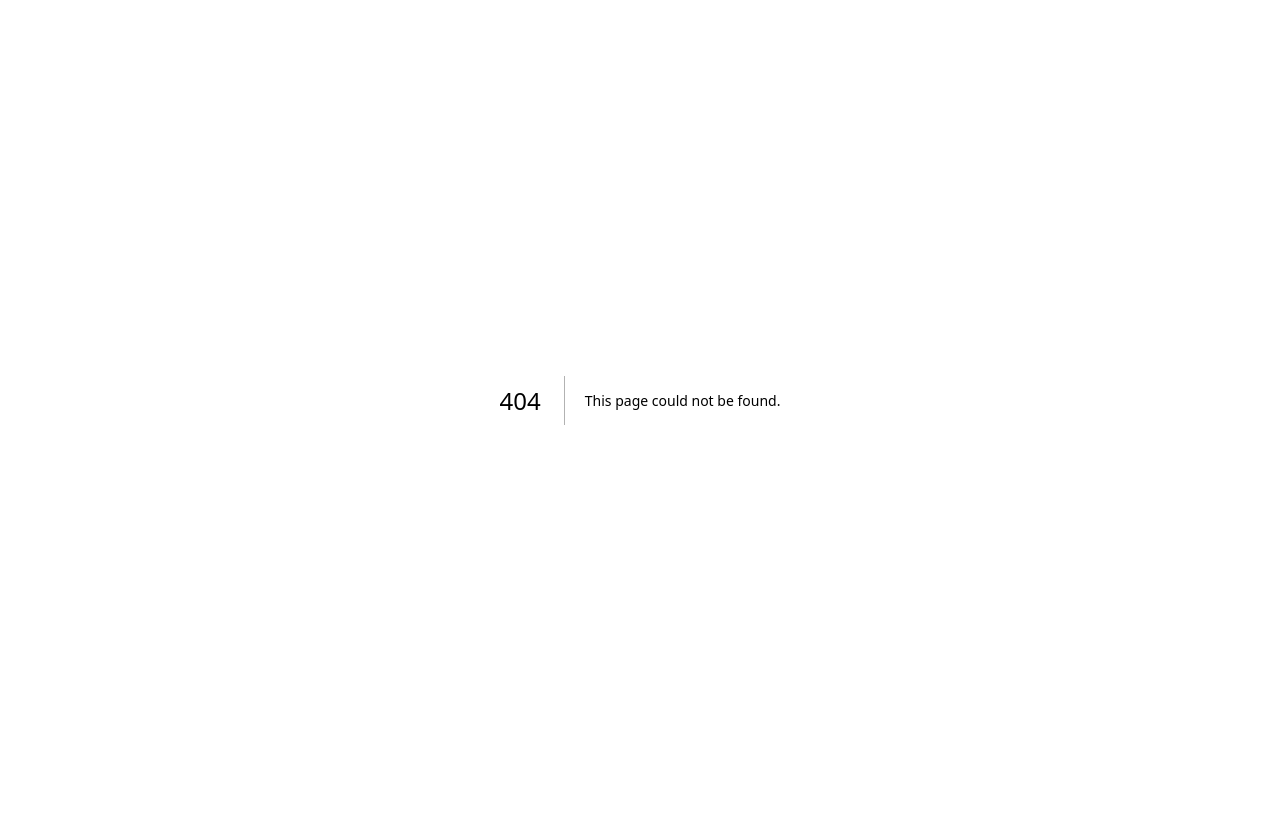
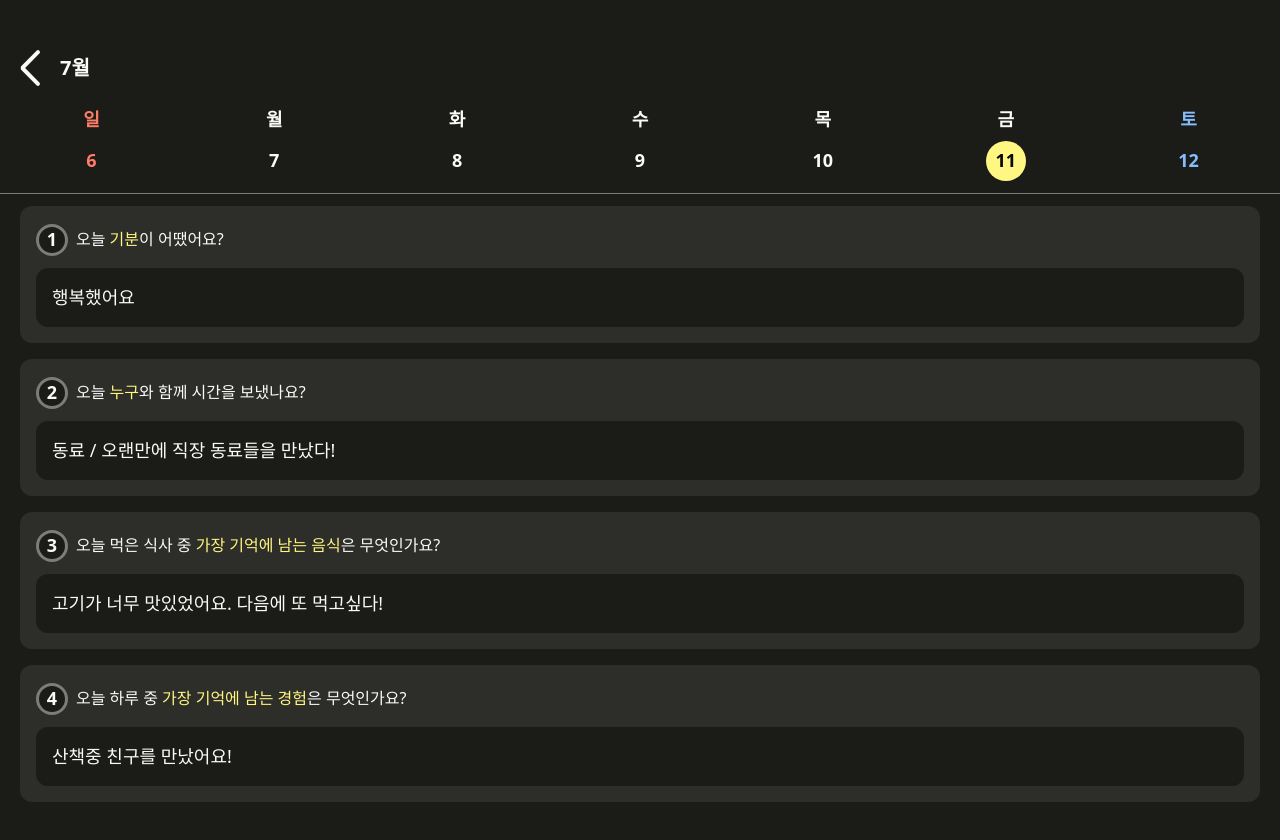
Before and after one commit to 9ITHON/6-Thinkeep-FE, a Next.js app: page /calendar/1 in a window 1280 px wide. Before the commit this address had no page. Shown: the top 840 px of the page. Before the commit the page ends 800 px from the top, so only its background shows below. Built offline with nearby package versions, Linux system fonts and the light colour scheme.

Commit message:
feat: 캘린더 상세페이지 화면 구현

```diff
--- /dev/null
+++ b/src/components/UI/QnACard.tsx
@@ -0,0 +1,28 @@
+import React from "react";
+
+interface QnACardProps {
+  number: number;
+  question: React.ReactNode;
+  answer: string;
+}
+
+const QnACard = ({ number, question, answer }: QnACardProps) => {
+  return (
+    <div className="mb-4 bg-gray1 mx-5 rounded-xl p-4">
+      <p className="text-yellow text-[16px] font-medium mb-3 flex gap-2">
+        <div className="w-8 h-8 border-[3px] border-gray2 bg-background rounded-full flex items-center justify-center shrink-0 mt-[2px] ">
+          <span className="text-[18px] leading-[23px] font-semibold text-white">
+            {number}
+          </span>
+        </div>
+        <span className="text-[16px] leading-snug py-1.5">{question}</span>
+      </p>
+
+      <div className="bg-background text-white text-[18px] text-normal rounded-xl p-4">
+        {answer}
+      </div>
+    </div>
+  );
+};
+
+export default QnACard;
--- a/src/components/UI/Toggle.tsx
+++ b/src/components/UI/Toggle.tsx
@@ -7,14 +7,14 @@ const Toggle = ({ isOn, onToggle }: ToggleProps) => {
   return (
     <div
       className={`relative w-[51px] h-[31px] rounded-full cursor-pointer transition-colors duration-300 ${
-        isOn ? "bg-[#FFF782]" : "bg-[#7C7C7C]"
+        isOn ? "bg-primary" : "bg-gray2"
       }`}
       onClick={onToggle}
     >
       <div
         className={`
             absolute top-[2px] left-[2px]
-            w-[27px] h-[27px] bg-[#FAFAF8] rounded-full
+            w-[27px] h-[27px] bg-white rounded-full
             shadow-[0_0_0_1px_rgba(0,0,0,0.04),0_3px_8px_rgba(0,0,0,0.15),0_3px_1px_rgba(0,0,0,0.06)]
             transition-transform duration-300
             transform ${isOn ? "translate-x-[20px]" : "translate-x-0"}
--- /dev/null
+++ b/src/components/UI/WeeklyCalendar.tsx
@@ -0,0 +1,91 @@
+import React from "react";
+import { format, startOfWeek, addDays } from "date-fns";
+import Image from "next/image";
+import { useRouter } from "next/router";
+
+interface WeeklyCalendarProps {
+  selectedDate: Date;
+  onSelectDate: (date: Date) => void;
+}
+
+const dayLabels = ["일", "월", "화", "수", "목", "금", "토"];
+
+const WeeklyCalendar = ({
+  selectedDate,
+  onSelectDate,
+}: WeeklyCalendarProps) => {
+  const weekStart = startOfWeek(selectedDate, { weekStartsOn: 0 }); // 일요일 시작
+
+  const weekDays = Array.from({ length: 7 }).map((_, i) =>
+    addDays(weekStart, i)
+  );
+
+  const router = useRouter();
+
+  return (
+    <div className="w-full text-white text-center">
+      {/* 상단 월 표시 */}
+      <div className="flex items-center justify-start text-[20px] font-semibold pb-5 gap-5 px-5">
+        <Image
+          src="/arrow_back.svg"
+          alt="arrow"
+          width={20}
+          height={20}
+          className="cursor-pointer"
+          onClick={() => router.push("/calendar")}
+        />
+        <span>{format(selectedDate, "M월")}</span>
+      </div>
+
+      {/* 요일 및 날짜 */}
+      <div className="grid grid-cols-7 text-[18px] font-semibold">
+        {dayLabels.map((label, i) => (
+          <div
+            key={label}
+            className={`${
+              i === 0 ? "text-red" : i === 6 ? "text-blue" : "text-white"
+            }`}
+          >
+            {label}
+          </div>
+        ))}
+      </div>
+
+      <div className="grid grid-cols-7 mt-2 text-[18px] mb-3 pb-3 border-b-[0.2px] border-gray2">
+        {weekDays.map((day, index) => {
+          const isSelected =
+            format(day, "yyyy-MM-dd") === format(selectedDate, "yyyy-MM-dd");
+
+          const isSunday = index === 0;
+          const isSaturday = index === 6;
+
+          const textColor = isSelected
+            ? "text-black"
+            : isSunday
+            ? "text-red"
+            : isSaturday
+            ? "text-blue"
+            : "text-white";
+
+          return (
+            <div
+              key={day.toString()}
+              className="flex justify-center items-center"
+            >
+              <button
+                className={`w-10 h-10 rounded-full font-semibold ${
+                  isSelected ? "bg-primary font-bold" : ""
+                } ${textColor}`}
+                onClick={() => onSelectDate(day)}
+              >
+                {format(day, "d")}
+              </button>
+            </div>
+          );
+        })}
+      </div>
+    </div>
+  );
+};
+
+export default WeeklyCalendar;
--- a/src/pages/calendar.tsx
+++ b/src/pages/calendar.tsx
@@ -8,6 +8,7 @@ import Button from "../components/UI/Button";
 import Image from "next/image";
 import { getCalendarWeeks } from "../utils/Date";
 import { getEmotionByDate } from "../utils/emotionUtils";
+import { useRouter } from "next/router";
 
 const Calendar = () => {
   // 임시 확인용 데이터
@@ -32,6 +33,8 @@ const Calendar = () => {
     setCurrentDate(new Date(y, m - 1, 1));
     setIsMonthOpen(false);
   };
+
+  const router = useRouter();
 
   return (
     <div className="relative w-full h-screen overflow-hidden">
@@ -93,12 +96,19 @@ const Calendar = () => {
                     ? getEmotionByDate(day, mockEmotionMap)
                     : undefined;
 
+                  const dateStr = format(day, "yyyy-MM-dd");
+
                   return (
                     <CalendarDayCard
                       key={day.toISOString()}
                       date={day.getDate()}
                       emotion={emotion}
                       disabled={!isThisMonth}
+                      onClick={
+                        isThisMonth
+                          ? () => router.push(`/calendar/${dateStr}`)
+                          : undefined
+                      }
                     />
                   );
                 })}
--- /dev/null
+++ b/src/pages/calendar/[date].tsx
@@ -0,0 +1,85 @@
+import { useRouter } from "next/router";
+import { useEffect, useState } from "react";
+import { format, parseISO, isValid } from "date-fns";
+import React from "react";
+import QnACard from "@/components/UI/QnACard";
+import WeeklyCalendar from "@/components/UI/WeeklyCalendar";
+
+const sampleQnA = [
+  {
+    number: 1,
+    question: (
+      <>
+        오늘 <span className="text-primary">기분</span>이 어땠어요?
+      </>
+    ),
+    answer: "행복했어요",
+  },
+  {
+    number: 2,
+    question: (
+      <>
+        오늘 <span className="text-primary">누구</span>와 함께 시간을 보냈나요?
+      </>
+    ),
+    answer: "동료 / 오랜만에 직장 동료들을 만났다!",
+  },
+  {
+    number: 3,
+    question: (
+      <>
+        오늘 먹은 식사 중
+        <span className="text-primary"> 가장 기억에 남는 음식</span>은
+        무엇인가요?
+      </>
+    ),
+    answer: "고기가 너무 맛있었어요. 다음에 또 먹고싶다!",
+  },
+  {
+    number: 4,
+    question: (
+      <>
+        오늘 하루 중<span className="text-primary"> 가장 기억에 남는 경험</span>
+        은 무엇인가요?
+      </>
+    ),
+    answer: "산책중 친구를 만났어요!",
+  },
+];
+
+const CalendarDetailPage = () => {
+  const router = useRouter();
+  const { date } = router.query;
+
+  const [selectedDate, setSelectedDate] = useState(new Date());
+
+  useEffect(() => {
+    if (typeof date === "string") {
+      const parsed = parseISO(date);
+      if (isValid(parsed)) setSelectedDate(parsed);
+    }
+  }, [date]);
+
+  return (
+    <div className="w-full h-full px-0 pt-[50px] pb-10 text-white bg-background">
+      <WeeklyCalendar
+        selectedDate={selectedDate}
+        onSelectDate={(date) => {
+          setSelectedDate(date);
+          router.push(`/calendar/${format(date, "yyyy-MM-dd")}`);
+        }}
+      />
+
+      {sampleQnA.map((item) => (
+        <QnACard
+          key={item.number}
+          number={item.number}
+          question={item.question}
+          answer={item.answer}
+        />
+      ))}
+    </div>
+  );
+};
+
+export default CalendarDetailPage;
```
